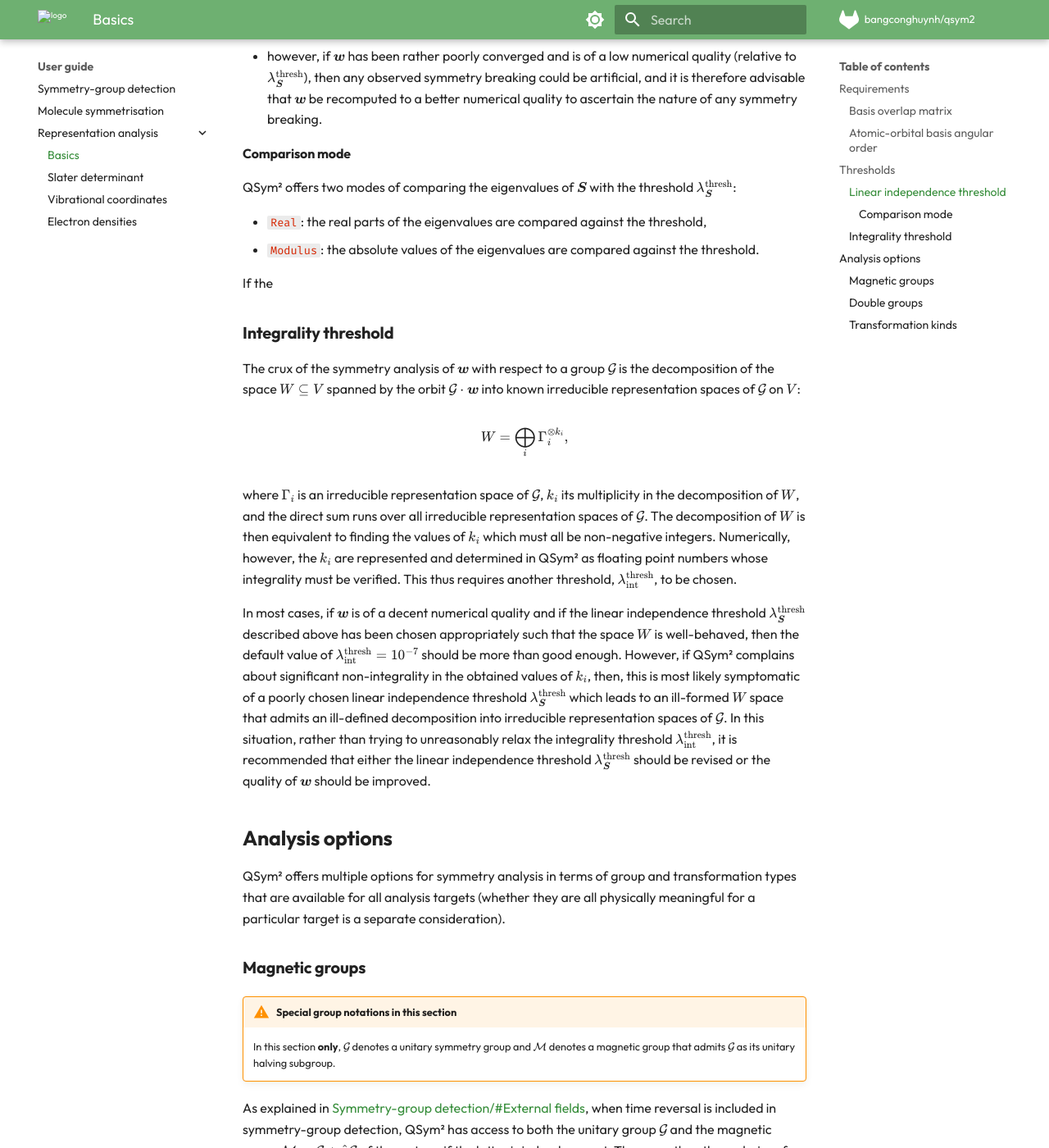
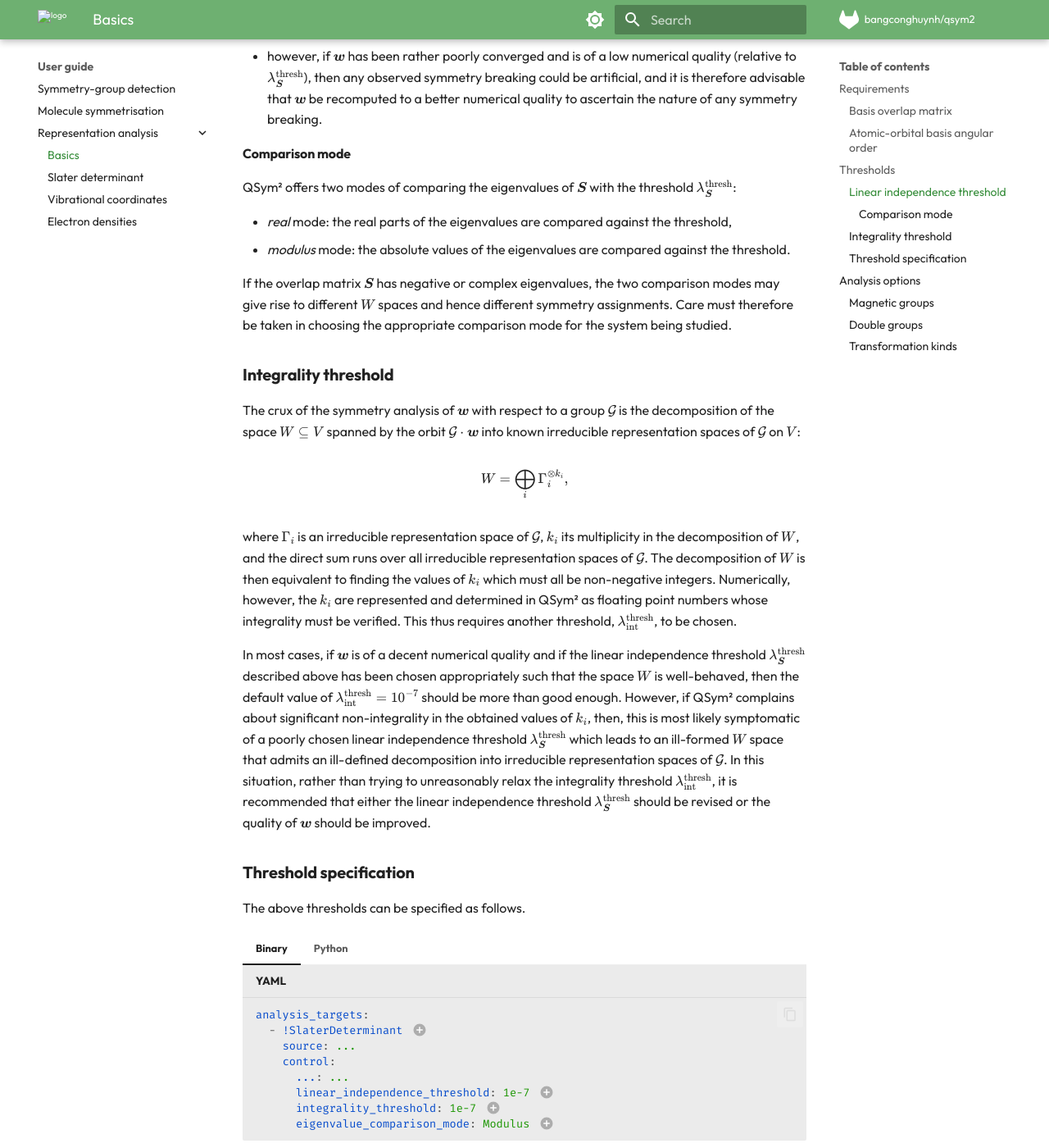
Before and after one commit to bangconghuynh/qsym2, an MkDocs documentation site: the page built from docs/docs/user-guide/representation-analysis/basics.md, in a window 1280 px wide and 1400 px high, scrolled down 3406 px. Shown: the whole window at 82% size. Built offline with MkDocs 1.6.1 and Material for MkDocs 9.7.7, drawn with Linux system fonts in a browser that asks for light colours; comment, search, counter and statistics services are not loaded.

Commit message:
Finished threshold spec for analysis.

````diff
--- a/docs/docs/user-guide/representation-analysis/basics.md
+++ b/docs/docs/user-guide/representation-analysis/basics.md
@@ -233,10 +233,11 @@ If such a gap does not exist, then $\mathcal{G} \cdot \mathbfit{w}$ contains all
 
 QSym² offers two modes of comparing the eigenvalues of $\mathbfit{S}$ with the threshold $\lambda^{\mathrm{thresh}}_{\mathbfit{S}}$:
 
-- `Real`: the real parts of the eigenvalues are compared against the threshold,
-- `Modulus`: the absolute values of the eigenvalues are compared against the threshold.
+- *real* mode: the real parts of the eigenvalues are compared against the threshold,
+- *modulus* mode: the absolute values of the eigenvalues are compared against the threshold.
 
-If the
+If the overlap matrix $\mathbfit{S}$ has negative or complex eigenvalues, the two comparison modes may give rise to different $W$ spaces and hence different symmetry assignments.
+Care must therefore be taken in choosing the appropriate comparison mode for the system being studied.
 
 ### Integrality threshold
 
@@ -255,6 +256,51 @@ In most cases, if $\mathbfit{w}$ is of a decent numerical quality and if the lin
 However, if QSym² complains about significant non-integrality in the obtained values of $k_i$, then, this is most likely symptomatic of a poorly chosen linear independence threshold $\lambda^{\mathrm{thresh}}_{\mathbfit{S}}$ which leads to an ill-formed $W$ space that admits an ill-defined decomposition into irreducible representation spaces of $\mathcal{G}$.
 In this situation, rather than trying to unreasonably relax the integrality threshold $\lambda^{\mathrm{thresh}}_{\mathrm{int}}$, it is recommended that either the linear independence threshold $\lambda^{\mathrm{thresh}}_{\mathbfit{S}}$ should be revised or the quality of $\mathbfit{w}$ should be improved.
 
+### Threshold specification
+
+The above thresholds can be specified as follows.
+
+=== "Binary"
+    ```yaml
+    analysis_targets:
+      - !SlaterDeterminant #(1)!
+        source: ...
+        control:
+          ...: ...
+          linear_independence_threshold: 1e-7 #(2)!
+          integrality_threshold: 1e-7 #(3)!
+          eigenvalue_comparison_mode: Modulus #(4)!
+    ```
+
+    1. :fontawesome-solid-users: This is just an example analysis target. The specification of thresholds can be specified in any analysis target.
+    2. :fontawesome-solid-users: This specifies a floating-point value for the linear independence threshold $\lambda^{\mathrm{thresh}}_{\mathbfit{S}}$.
+    3. :fontawesome-solid-users: This specifies a floating-point value for the interality threshold $\lambda^{\mathrm{thresh}}_{\mathrm{int}}$.
+    4. :fontawesome-solid-users: This specifies the threshold comparison mode for the eigenvalues of the orbit overlap matrix $\mathbfit{S}$. The possible options are:
+        - `Real`: this specifies the *real* comparison mode where the real parts of the eigenvalues are compared against the threshold,
+        - `Modulus`: this specifies the *modulus* comparison mode where the absolute values of the eigenvalues are compared against the threshold.
+
+=== "Python"
+    ```python
+    from qsym2 import (
+        rep_analyse_slater_determinant,
+        EigenvalueComparisonMode, #(1)!
+    )
+
+    rep_analyse_slater_determinant( #(2)!
+        ...,
+        linear_independence_threshold=1e-7, #(3)!
+        integrality_threshold=1e-7, #(4)!
+        eigenvalue_comparison_mode=EigenvalueComparisonMode.Modulus, #(5)!
+    )
+    ```
+
+    1. :fontawesome-solid-laptop-code: This is a Python-exposed Rust enum, [`EigenvalueComparisonMode`](https://qsym2.dev/api/qsym2/analysis/enum.EigenvalueComparisonMode.html), for indicating the mode of eigenvalue comparison.
+    2. :fontawesome-solid-users: This is just an example analysis driver function in Python. The specification of thresholds can be specified in any analysis driver function.
+    3. :fontawesome-solid-users: This specifies a floating-point value for the linear independence threshold $\lambda^{\mathrm{thresh}}_{\mathbfit{S}}$.
+    4. :fontawesome-solid-users: This specifies a floating-point value for the interality threshold $\lambda^{\mathrm{thresh}}_{\mathrm{int}}$.
+    5. :fontawesome-solid-users: This specifies the threshold comparison mode for the eigenvalues of the orbit overlap matrix $\mathbfit{S}$. The possible options are:
+        - `EigenvalueComparisonMode.Real`: this specifies the *real* comparison mode where the real parts of the eigenvalues are compared against the threshold,
+        - `EigenvalueComparisonMode.Modulus`: this specifies the *modulus* comparison mode where the absolute values of the eigenvalues are compared against the threshold.
 
 ## Analysis options
 
@@ -293,7 +339,7 @@ The above choices can be specified as follows.
       - !SlaterDeterminant #(1)!
         source: ...
         control:
-          ...
+          ...: ...
           use_magnetic_group: null #(2)!
     ```
 
@@ -307,7 +353,7 @@ The above choices can be specified as follows.
     ```python
     from qsym2 import (
         rep_analyse_slater_determinant,
-        MagneticSymmetryAnalysisKind #(1)!
+        MagneticSymmetryAnalysisKind, #(1)!
     )
 
     rep_analyse_slater_determinant( #(2)!
@@ -339,7 +385,7 @@ Whether projective representations or corepresentations are required can be spec
       - !SlaterDeterminant #(1)!
         source: ...
         control:
-          ...
+          ...: ...
           use_double_group: false #(2)!
     ```
 
@@ -410,7 +456,7 @@ Given a group $\mathcal{G}$, how its [`SymmetryOperation`](https://qsym2.dev/api
       - !SlaterDeterminant #(1)!
         source: ...
         control:
-          ...
+          ...: ...
           symmetry_transformation_kind: Spatial #(2)!
     ```
 
@@ -424,7 +470,7 @@ Given a group $\mathcal{G}$, how its [`SymmetryOperation`](https://qsym2.dev/api
     ```python
     from qsym2 import (
         rep_analyse_slater_determinant,
-        SymmetryTransformationKind #(1)!
+        SymmetryTransformationKind, #(1)!
     )
 
     rep_analyse_slater_determinant( #(2)!
````
